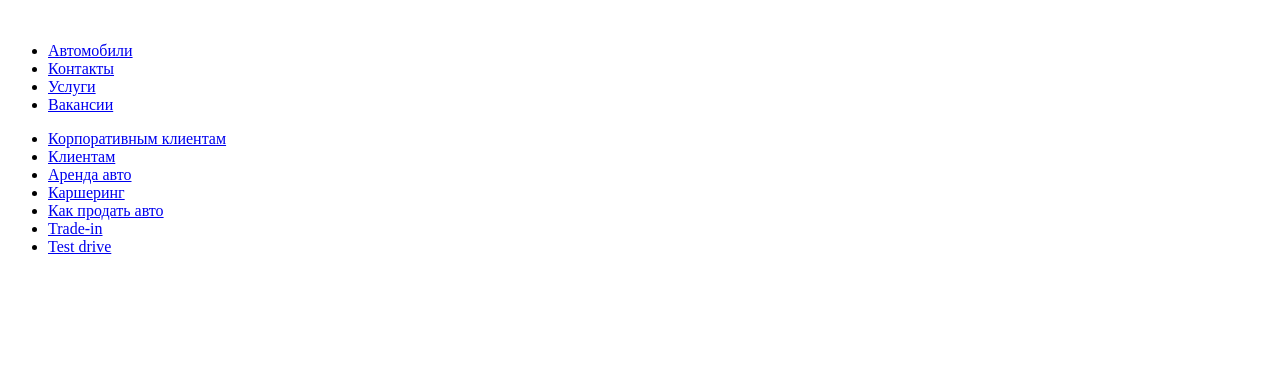
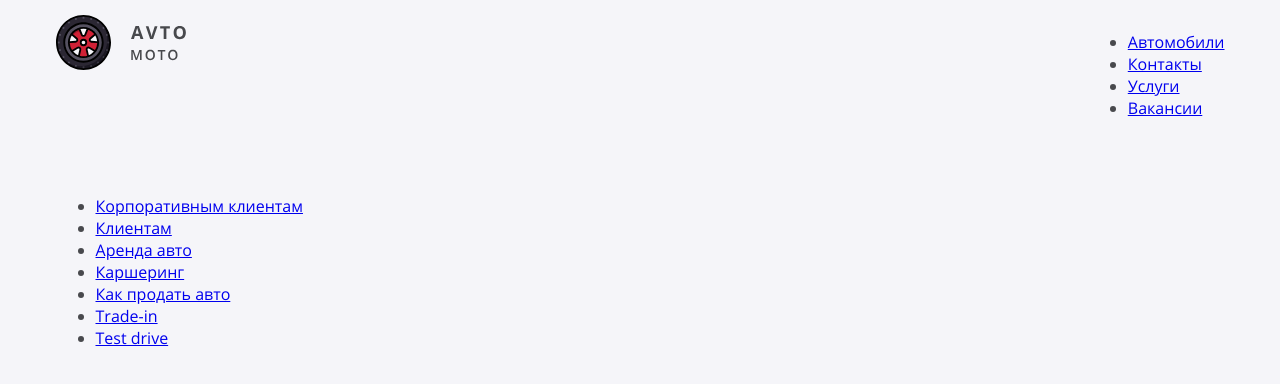
Before and after one commit to mantuok/avto-moto, a React (Create React App) app: page / in a window 1280 px wide. Shown: the top 384 px of the page. Built offline with nearby package versions, Linux system fonts and the light colour scheme.

Commit message:
Header & Footer styling WIP

```diff
--- a/src/components/footer/footer.jsx
+++ b/src/components/footer/footer.jsx
@@ -5,7 +5,9 @@ import Navigation from '../navigation/navigation';
 const Footer = () => {
   return (
     <footer className="page__footer footer">
-      <Navigation navigationType={NavigationType.FOOTER} />
+      <div className="footer__container">
+        <Navigation navigationType={NavigationType.FOOTER} />
+      </div>
     </footer>
   )
 }
--- a/src/components/header/header.jsx
+++ b/src/components/header/header.jsx
@@ -5,12 +5,12 @@ import {NavigationType} from '../../const';
 const Header = () => {
   return (
     <header className="page__header header">
-      <div className="header__containter container">
-        <img className="header__logo" />
+      <div className="header__container">
+        <img className="header__logo" src="../img/logo-avtomoto.svg" width="134" height="55" alt="Салон Avto-Moto"/>
         <Navigation navigationType={NavigationType.HEADER} />
       </div>
     </header>
   )
-}
+};
 
 export default Header;
--- /dev/null
+++ b/src/sass/blocks/footer.scss
@@ -0,0 +1,9 @@
+.footer {
+  background-color: var(--light-contrast);
+  padding-top: 30px;
+  padding-bottom: 30px;
+}
+
+.footer__container {
+  @include container;
+}
--- /dev/null
+++ b/src/sass/blocks/header.scss
@@ -0,0 +1,12 @@
+.header {
+  background-color: var(--light-contrast);
+  padding-top: 15px;
+  padding-bottom: 14px;
+}
+
+.header__container {
+  @include container;
+
+  display: flex;
+  justify-content: space-between;
+}
--- /dev/null
+++ b/src/sass/blocks/page.scss
@@ -0,0 +1,12 @@
+.page {
+  display: grid;
+  grid-template-rows: min-content 1fr min-content;
+
+  min-width: min-content;
+
+  font-family: "Open Sans", "Arial", sans-serif;
+  font-size: 16px;
+  font-weight: 400;
+  line-height: 22px;
+  color: var(--font-basic)
+}
--- a/src/sass/style.scss
+++ b/src/sass/style.scss
@@ -1 +1,8 @@
-@import './utils/fonts';
+@import './utils/fonts.scss';
+@import './utils/colors.scss';
+@import './utils/mixins.scss';
+@import './utils/global.scss';
+@import './utils/visually-hidden.scss';
+@import './blocks/page.scss';
+@import './blocks/header.scss';
+@import './blocks/footer.scss';
--- /dev/null
+++ b/src/sass/utils/colors.scss
@@ -0,0 +1,7 @@
+:root {
+  --font-basic: #48494d;
+
+  --basic: #ffffff;
+  --light-contrast: #f5f5f9;
+  --contrast: #d12136;
+}
--- /dev/null
+++ b/src/sass/utils/global.scss
@@ -0,0 +1,14 @@
+body {
+  margin: 0;
+}
+
+.img {
+  max-width: 100%;
+  height: auto;
+}
+
+*,
+*::before,
+*::after {
+  box-sizing: border-box;
+}
--- /dev/null
+++ b/src/sass/utils/mixins.scss
@@ -0,0 +1,16 @@
+@mixin container {
+  width: 1169px;
+  margin: auto;
+}
+
+@mixin reset-style-list {
+  margin: 0;
+  padding: 0;
+
+  list-style-type: none;
+}
+
+@mixin reset-link {
+  text-decoration: none;
+  color: inherit;
+}
--- /dev/null
+++ b/src/sass/utils/visually-hidden.scss
@@ -0,0 +1,10 @@
+.visually-hidden {
+  position: absolute;
+  width: 1px;
+  height: 1px;
+  margin: -1px;
+  border: 0;
+  padding: 0;
+  clip: rect(0 0 0 0);
+  overflow: hidden;
+}
```
Also changed, not shown: public/index.html (+0 -10 lines).
